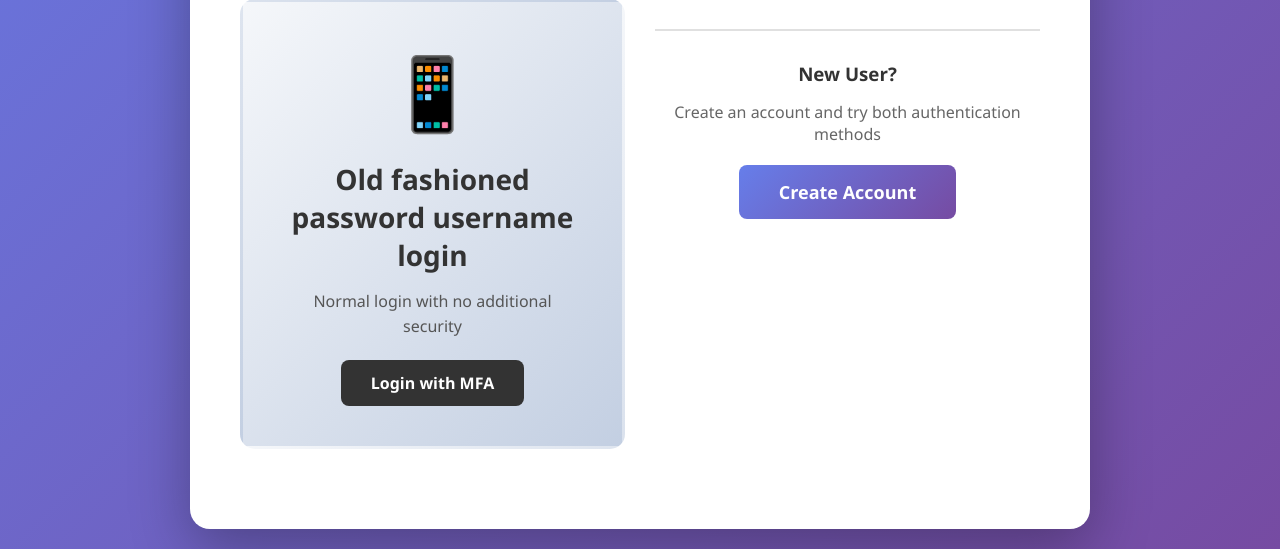
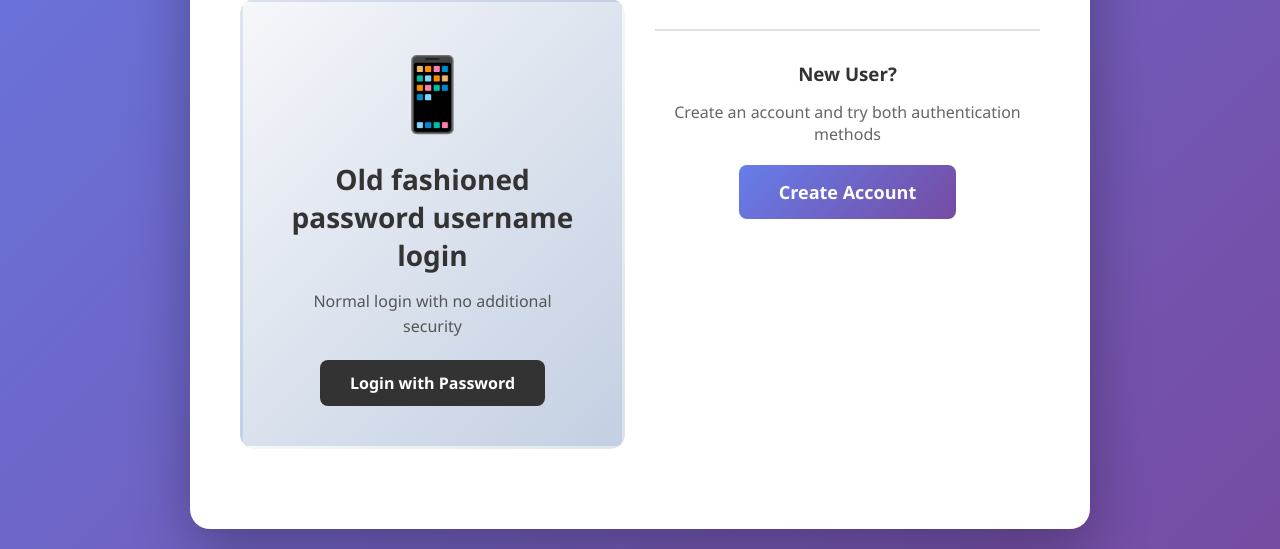
Before and after one commit to tseknouJake/passkey-instead-of-MFA, a Flask app: page / in a window 1280 px wide. Shown: the part 588-1137 px from the top of the page. Run offline with Flask 3, Linux system fonts and the light colour scheme.

```diff
--- a/templates/index.html
+++ b/templates/index.html
@@ -230,7 +230,7 @@
                 <div class="auth-icon">📱</div>
                 <h2>Old fashioned password username login</h2>
                 <p>Normal login with no additional security</p>
-                <a href="{{ url_for('mfa_login') }}" class="btn">Login with MFA</a>
+                <a href="{{ url_for('password_login') }}" class="btn">Login with Password</a>
             </div>
 
             <div class="register-section">
--- a/templates/register.html
+++ b/templates/register.html
@@ -161,7 +161,7 @@
         </form>
 
         <div class="login-link">
-            Already have an account? <a href="{{ url_for('index') }}">Login</a>
+            Already have an account? <a href="{{ url_for('password_login') }}">Login</a>
         </div>
     </div>
 </body>
```
